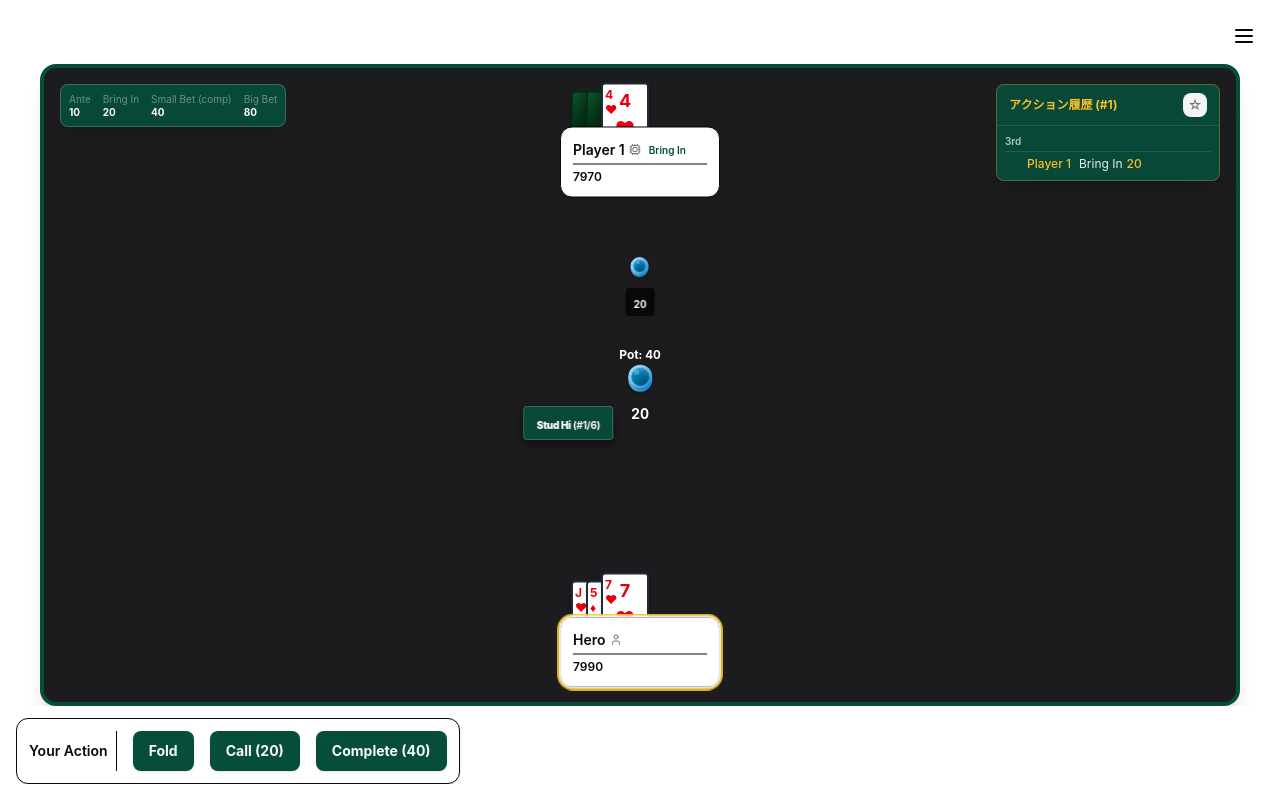
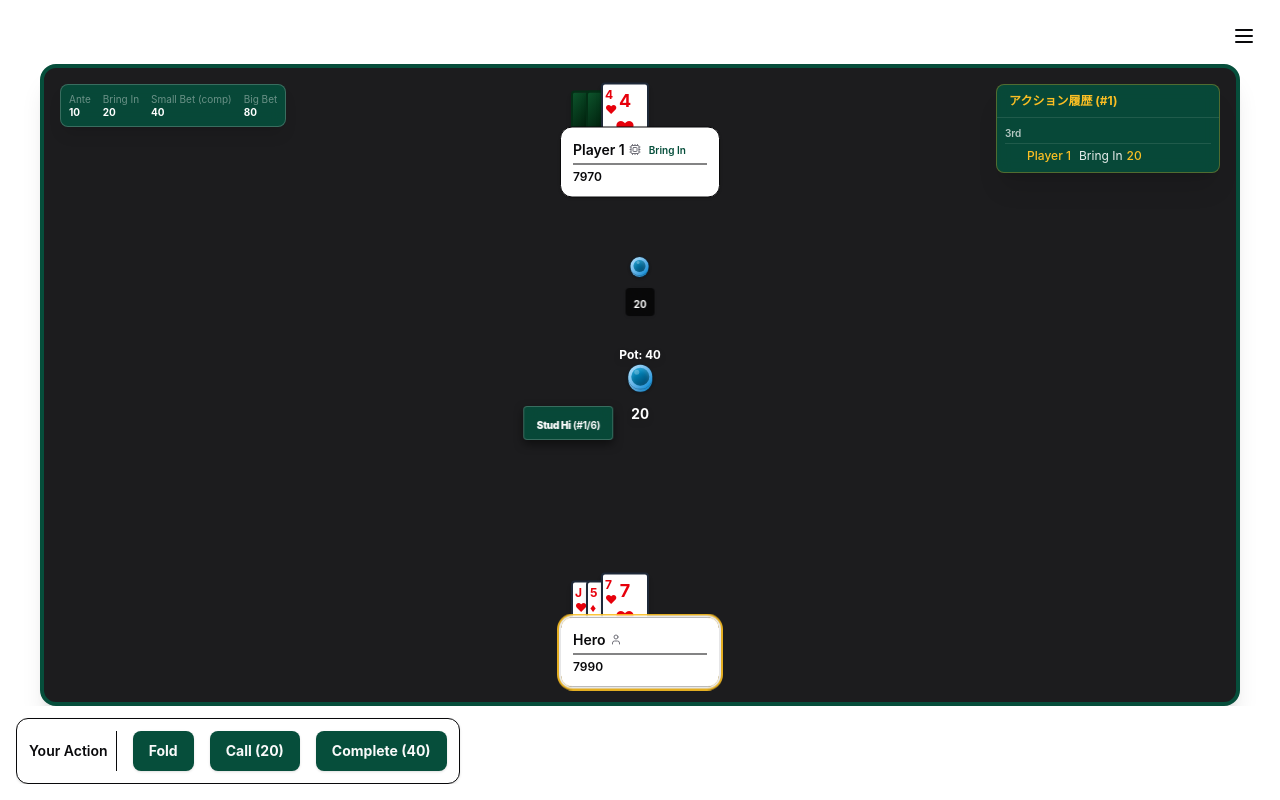
Before and after one commit to KenyaSugimoto/mix-poker, a React (Vite) app: page / in a window 1280 px wide. Both pictures are taken after a click on the button "Start Game". Built offline with nearby package versions, Linux system fonts and the light colour scheme.

Commit message:
feat: お気に入りアイコンをハンド終了時のみ表示
- ActionHistoryPanelにisDealFinishedプロパティを追加
- FavoriteIconButtonの表示条件をdealId && isDealFinishedに変更
- TableViewからisDealFinishedを渡すよう修正

Closes #114

```diff
--- a/src/ui/components/TableView/ActionHistoryPanel.tsx
+++ b/src/ui/components/TableView/ActionHistoryPanel.tsx
@@ -15,6 +15,7 @@ interface ActionHistoryPanelProps {
   players: GamePlayer[];
   dealIndex: number;
   dealId?: string;
+  isDealFinished: boolean;
 }
 
 // ストリートの日本語ラベル
@@ -30,6 +31,7 @@ export const ActionHistoryPanel: React.FC<ActionHistoryPanelProps> = ({
   players,
   dealIndex,
   dealId,
+  isDealFinished,
 }) => {
   const scrollRef = useRef<HTMLDivElement>(null);
 
@@ -120,7 +122,9 @@ export const ActionHistoryPanel: React.FC<ActionHistoryPanelProps> = ({
         <h3 className="text-xs font-bold text-poker-gold">
           {UI_STRINGS.PLAY.ACTION_HISTORY_TITLE(dealIndex + 1)}
         </h3>
-        {dealId && <FavoriteIconButton dealId={dealId} size="sm" />}
+        {dealId && isDealFinished && (
+          <FavoriteIconButton dealId={dealId} size="sm" />
+        )}
       </div>
       <div
         ref={scrollRef}
--- a/src/ui/components/TableView/TableView.tsx
+++ b/src/ui/components/TableView/TableView.tsx
@@ -105,6 +105,7 @@ export const TableView: React.FC<TableViewProps> = ({
         players={game.players}
         dealIndex={dealIndex}
         dealId={deal.dealId}
+        isDealFinished={deal.dealFinished}
       />
       {/* テーブル中央のポット表示（ショーダウン時は非表示） */}
       {!deal.dealFinished && (
```
